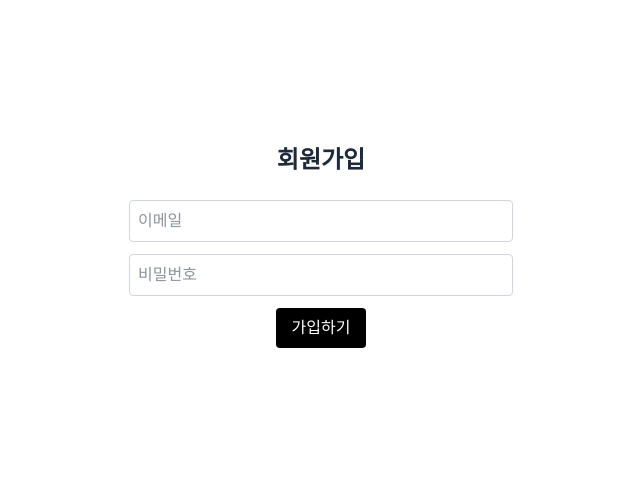
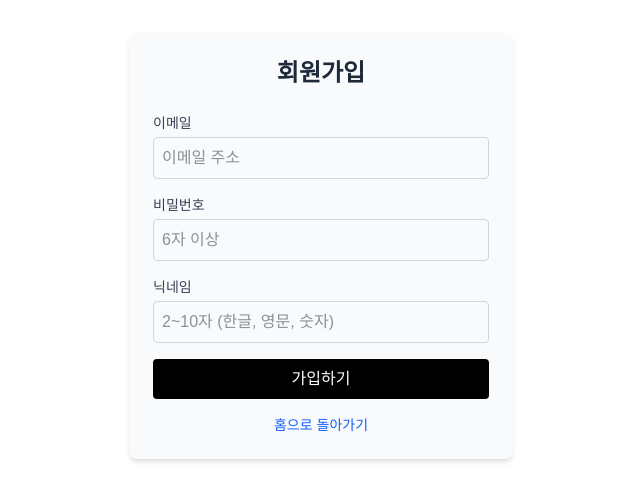
Before and after one commit to SehunPyo/tap-tycoon, a Next.js app: page /signup in a window 1280 px wide. Shown: the part 154-654 px from the top of the page, without its empty margins (319-959 px from the left). Built offline with nearby package versions, Linux system fonts and the light colour scheme.

Commit message:
ver1.0.1 update

```diff
--- a/pages/index.tsx
+++ b/pages/index.tsx
@@ -3,8 +3,17 @@ import Link from 'next/link'
 export default function Home() {
   return (
     <main className="flex flex-col items-center justify-center min-h-screen px-4 bg-white text-gray-800">
-      <h1 className="text-3xl font-bold mb-6">🧱 Tap Tycoon</h1>
-      <p className="mb-4">타자 1회 = 1원! 건물을 사고, 랭킹을 올려보세요.</p>
+      <h1 className="text-3xl font-bold mb-6">Welcome, Tap Tycoon</h1>
+      <p className="mb-4">--------------------------- 🧱 버 전 관 리 🧱 ---------------------------</p>
+      <p className="mb-4">ver 1.0.0</p>
+      <p className="mb-4">--------------------------- 🗽 공 지 사 항 🗽 ---------------------------</p>
+      <p className="mb-4">•   타자 1회 = 1원! 건물을 사고, 랭킹을 올리고 미니게임을 즐겨보세요!</p>
+      <p className="mb-4">•   보유 자산 / 보유 코인 / 보유 건물 등은 매월 1일에 초기화 됩니다! 아낌 없이 사용하세요!</p>
+      <p className="mb-4">--------------------------- ✨ 새로운 기능 ✨ ---------------------------</p>
+      <p className="mb-4">•  코인 배팅 기능이 추가되었습니다! 이제 코인을 사용하여 배팅하고 당첨금을 노릴 수 있습니다.</p>
+      <p className="mb-4">•  건물 관리 버튼에 마우스를 올려보세요! 보유 건물과 구매 가능 건물을 함께 볼 수 있습니다.</p>
+      <p className="mb-4">•  자산 보유 랭킹에 마우스를 올려보세요! 닉네임과 TOP 10이 표시됩니다.</p>
+      <p className="mb-4">-----------------------------------------------------</p>
       <div className="flex gap-4">
         <Link href="/signup" className="bg-black text-white px-4 py-2 rounded hover:bg-gray-800">
           회원가입
--- a/pages/signup.tsx
+++ b/pages/signup.tsx
@@ -1,71 +1,198 @@
 // pages/signup.tsx
-import { useState } from 'react'
-import { supabase } from '../lib/supabaseClient'
-import { useRouter } from 'next/router'
+import { useState } from 'react';
+import { supabase } from '../lib/supabaseClient';
+import { useRouter } from 'next/router';
+import Link from 'next/link'; // 뒤로가기 링크용
 
 export default function Signup() {
-  const router = useRouter()
-  const [email, setEmail] = useState('')
-  const [password, setPassword] = useState('')
-  const [error, setError] = useState('')
+  const router = useRouter();
+  const [email, setEmail] = useState('');
+  const [password, setPassword] = useState('');
+  const [nickname, setNickname] = useState('');
+  const [error, setError] = useState('');
+  const [nicknameError, setNicknameError] = useState('');
+  const [loading, setLoading] = useState(false); // 로딩 상태
 
-  const handleSignup = async () => {
+  // 닉네임 유효성 검사 및 중복 확인 함수
+  const validateAndCheckNickname = async (name: string): Promise<boolean> => {
+    const trimmedName = name.trim();
+    if (!trimmedName) {
+      setNicknameError('닉네임을 입력해주세요.');
+      return false; // 유효하지 않음 (진행 불가)
+    }
+    if (trimmedName.length < 2 || trimmedName.length > 10) {
+      setNicknameError('닉네임은 2자 이상 10자 이하로 입력해주세요.');
+      return false; // 유효하지 않음 (진행 불가)
+    }
+    // 특수문자 금지 등 추가적인 유효성 검사 가능
+
+    setNicknameError(''); // 이전 오류 메시지 초기화
+
+    setLoading(true); // 닉네임 확인 시작
+    const { data, error: fetchError } = await supabase
+      .from('users') // 실제 Supabase의 users 테이블명
+      .select('nickname')
+      .eq('nickname', trimmedName)
+      .maybeSingle();
+    setLoading(false); // 닉네임 확인 완료
+
+    if (fetchError) {
+      console.error('닉네임 확인 중 오류:', fetchError.message);
+      setNicknameError('닉네임 확인 중 오류가 발생했습니다. 다시 시도해주세요.');
+      return false; // 오류 발생 시 진행 불가
+    }
+
+    if (data) { // data가 null이 아니면 (즉, 해당 닉네임의 레코드가 있으면) 중복
+      setNicknameError('이미 사용 중인 닉네임입니다.');
+      return false; // 중복 (진행 불가)
+    }
+
+    return true; // 유효하고 중복되지 않음 (진행 가능)
+  };
+
+  // Supabase Auth 오류 한글 처리 함수
+  const handleAuthError = (authError: any) => {
+    let message = '회원가입 중 오류가 발생했습니다. 다시 시도해주세요.'; // 기본 메시지
+    if (authError && authError.message) {
+      console.error("Auth Error Raw: ", authError.message); // 개발용 로그
+      if (authError.message.includes('User already registered')) {
+        message = '이미 가입된 이메일입니다.';
+      } else if (authError.message.includes('Password should be at least 6 characters')) {
+        message = '비밀번호는 6자 이상이어야 합니다.';
+      } else if (authError.message.includes('Unable to validate email address: invalid format')) {
+        message = '유효하지 않은 이메일 형식입니다.';
+      }
+      // ... 기타 Supabase 오류 메시지에 대한 한글 매핑 추가 ...
+    }
+    setError(message);
+  };
+
+  const handleSignup = async (e: React.MouseEvent<HTMLButtonElement>) => {
+    e.preventDefault(); // 폼 기본 제출 방지 (필요시)
+    setError('');
+    setNicknameError('');
+    setLoading(true);
+
+    // 0. 닉네임 유효성 검사 및 중복 확인
+    const isNicknameValid = await validateAndCheckNickname(nickname);
+    if (!isNicknameValid) {
+      setLoading(false);
+      return;
+    }
+
+    // 1. Supabase Auth에 사용자 생성
     const { data: signUpData, error: signUpError } = await supabase.auth.signUp({
       email,
       password,
-    })
+    });
 
     if (signUpError) {
-      setError(signUpError.message)
-    } else {
-      const userId = signUpData?.user?.id
+      handleAuthError(signUpError);
+      setLoading(false);
+      return;
+    }
 
-      if (userId) {
+    // 2. users 테이블에 닉네임 및 기타 정보 저장
+    if (signUpData?.user) {
+      const userId = signUpData.user.id;
+      const userEmail = signUpData.user.email; // auth에서 반환된 이메일 사용
+
       const { error: insertError } = await supabase.from('users').insert([
         {
           id: userId,
-            email: email,
+          email: userEmail, // users 테이블에 email도 저장
+          nickname: nickname.trim(), // 닉네임 저장 (공백 제거)
           coins: 0,
           total_taps: 0,
         },
-        ])
+      ]);
 
       if (insertError) {
-          console.error('users 테이블 insert 실패:', insertError.message)
-          setError('회원가입은 되었지만 사용자 정보 저장에 실패했어요. 관리자에게 문의해주세요.')
-          return
-        }
+        console.error('users 테이블 insert 실패:', insertError.message);
+        // 이 경우 auth.users에는 사용자가 생성되었지만, users 테이블에는 정보가 없는 상태.
+        // 이상적으로는 auth에 생성된 사용자도 롤백(삭제)해야 하지만 클라이언트에서는 admin 권한이 없음.
+        // 서버리스 함수를 사용하면 트랜잭션 처리가 용이함.
+        setError(
+          '회원가입은 성공했으나, 사용자 프로필 정보 저장에 실패했습니다. 다시 시도하거나 관리자에게 문의해주세요.'
+        );
+        // 여기서 이미 생성된 auth 사용자를 어떻게 처리할지 결정 필요.
+        // 예를 들어, 사용자에게 이메일로 이 상황을 알리고 수동 처리를 안내하거나,
+        // (고급) 클라이언트에서 특정 플래그를 남겨 다음 로그인 시 프로필 생성을 유도할 수 있음.
+        setLoading(false);
+        return;
       }
 
-      alert('회원가입 성공! 프로그램을 다운받아 실행해주세요!')
-      router.push('/download')
-    }
+      // 모든 과정 성공
+      alert('회원가입 성공! 프로그램을 다운받아 실행해주세요!');
+      router.push('/download'); // 다운로드 페이지로 이동
+    } else {
+      // signUpData.user가 없는 경우 (이론적으로는 signUpError가 먼저 발생해야 함)
+      setError('알 수 없는 오류로 회원가입에 실패했습니다. (사용자 정보 없음)');
     }
 
+    setLoading(false);
+  };
+
   return (
-    <div className="flex flex-col items-center justify-center min-h-screen px-4 bg-white text-gray-800">
-      <h1 className="text-2xl font-bold mb-6">회원가입</h1>
+    <div className="flex flex-col items-center justify-center min-h-screen px-4 py-8 bg-white text-gray-800">
+      <div className="w-full max-w-sm p-6 bg-gray-50 shadow-md rounded-lg">
+        <h1 className="text-2xl font-bold mb-6 text-center">회원가입</h1>
+        <form onSubmit={(e) => e.preventDefault()}> {/* Enter키로 인한 기본 제출 방지 */}
+          <div className="mb-4">
+            <label htmlFor="emailInput" className="block text-sm font-medium text-gray-700 mb-1">이메일</label>
             <input
+              id="emailInput"
               type="email"
-        placeholder="이메일"
+              placeholder="이메일 주소"
               value={email}
               onChange={(e) => setEmail(e.target.value)}
-        className="mb-3 p-2 border border-gray-300 rounded w-full max-w-sm"
+              className="p-2 border border-gray-300 rounded w-full"
+              required
             />
+          </div>
+          <div className="mb-4">
+            <label htmlFor="passwordInput" className="block text-sm font-medium text-gray-700 mb-1">비밀번호</label>
             <input
+              id="passwordInput"
               type="password"
-        placeholder="비밀번호"
+              placeholder="6자 이상"
               value={password}
               onChange={(e) => setPassword(e.target.value)}
-        className="mb-3 p-2 border border-gray-300 rounded w-full max-w-sm"
+              className="p-2 border border-gray-300 rounded w-full"
+              required
             />
-      {error && <p className="text-red-500 mb-3">{error}</p>}
+          </div>
+          <div className="mb-4">
+            <label htmlFor="nicknameInput" className="block text-sm font-medium text-gray-700 mb-1">닉네임</label>
+            <input
+              id="nicknameInput"
+              type="text"
+              placeholder="2~10자 (한글, 영문, 숫자)"
+              value={nickname}
+              onChange={(e) => setNickname(e.target.value)}
+              onBlur={() => nickname && validateAndCheckNickname(nickname)} // 포커스 아웃 시 닉네임 유효성/중복 검사
+              className="p-2 border border-gray-300 rounded w-full"
+              required
+            />
+            {nicknameError && <p className="text-red-500 text-xs mt-1">{nicknameError}</p>}
+          </div>
+
+          {error && <p className="text-red-500 text-sm mb-4 text-center">{error}</p>}
+
           <button
             onClick={handleSignup}
-        className="bg-black text-white px-4 py-2 rounded hover:bg-gray-800"
+            disabled={loading} // 로딩 중 버튼 비활성화
+            className="bg-black text-white px-4 py-2 rounded w-full hover:bg-gray-800 disabled:bg-gray-400 transition duration-150 ease-in-out"
           >
-        가입하기
+            {loading ? '가입 처리 중...' : '가입하기'}
           </button>
+        </form>
+        <p className="text-sm text-center mt-4">
+          <Link href="/" className="text-blue-600 hover:underline">
+            홈으로 돌아가기
+          </Link>
+        </p>
       </div>
-  )
+    </div>
+  );
 }
```
Lines whose indentation alone changed are shown as unchanged.
